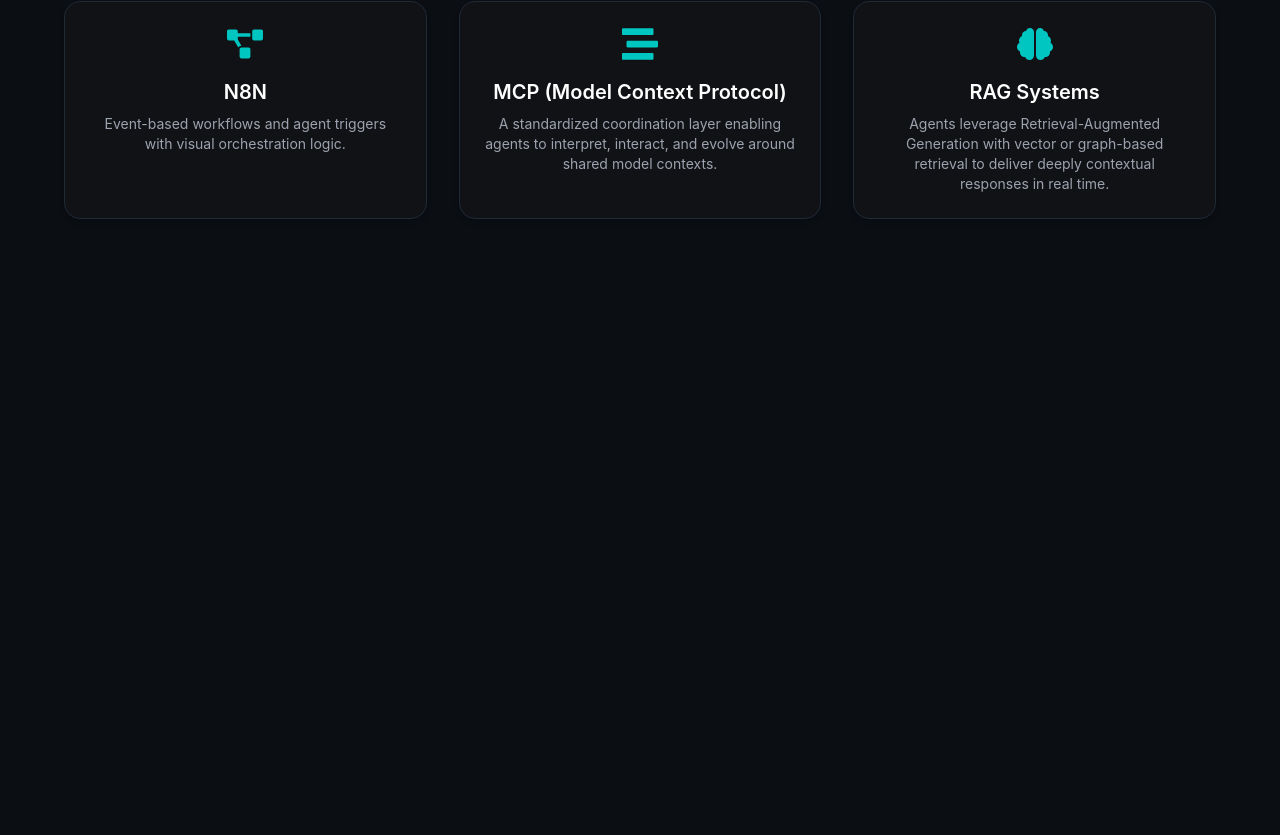
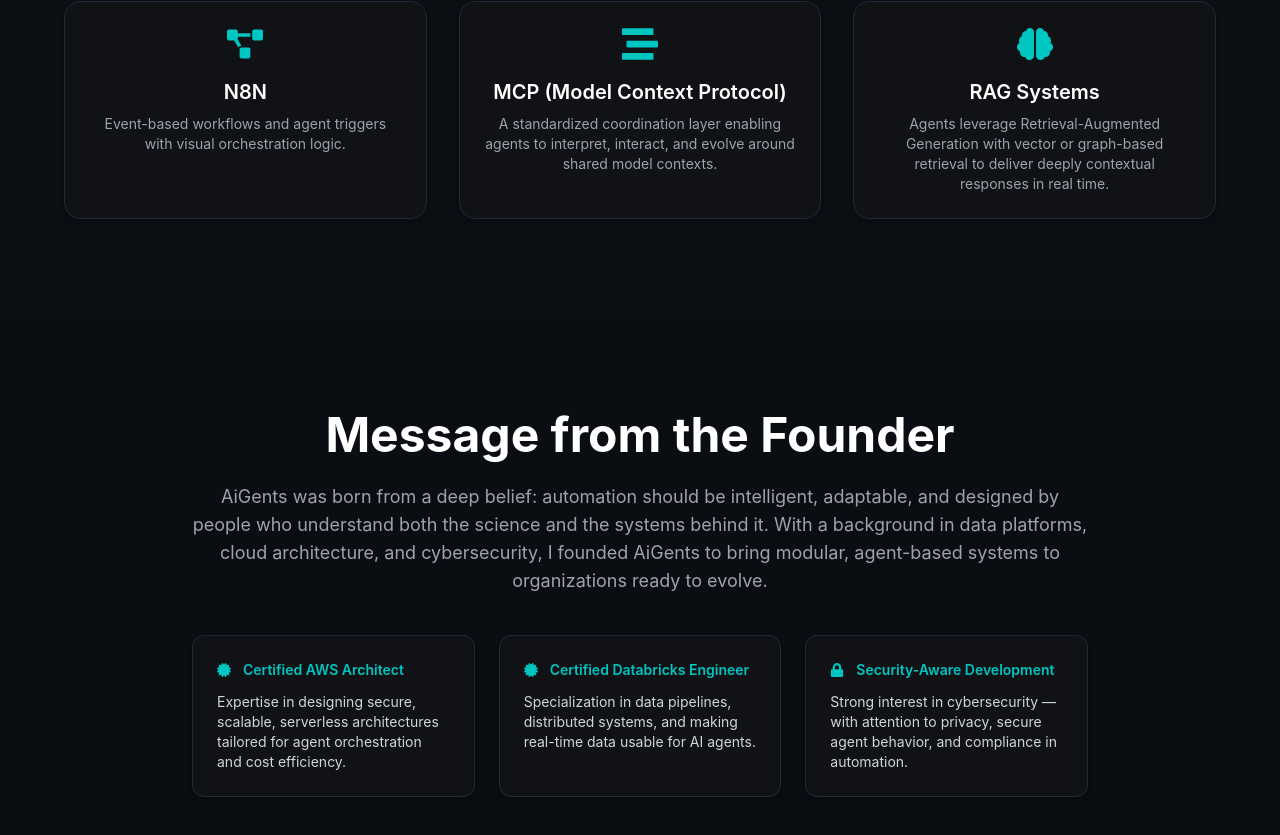
Before and after one commit to adammabrouk/aigents-frontend, a React (Create React App) app: page / in a window 1280 px wide. Shown: the part 2785-3620 px from the top of the page. Before the commit the page ends 3100 px from the top, so only its background shows below. Built offline with nearby package versions, Linux system fonts and the light colour scheme.

Commit message:
Adding Founder Message

```diff
--- a/src/App.js
+++ b/src/App.js
@@ -2,6 +2,7 @@
 import WhatWeDeliver from './components/WhatWeDeliver'
 import WhatMakesUsStandOut from './components/WhatMakesUsStandOut'
 import StackTools from './components/StackTools'
+import FounderMessage from './components/FounderMessage'
 
 function App() {
   return (
@@ -10,6 +11,7 @@
       <WhatWeDeliver />
       <WhatMakesUsStandOut />
       <StackTools />
+      <FounderMessage />
     </div>
   )
 }
--- /dev/null
+++ b/src/components/FounderMessage.jsx
@@ -0,0 +1,62 @@
+import { motion } from 'framer-motion'
+import { FaUserTie, FaCertificate, FaLock } from 'react-icons/fa'
+
+export default function FounderMessage() {
+  return (
+    <section className="py-24 bg-[#0A0E12] text-white px-6">
+      <div className="max-w-4xl mx-auto text-center">
+        <motion.h2
+          className="text-4xl md:text-5xl font-bold mb-6"
+          initial={{ opacity: 0, y: 20 }}
+          whileInView={{ opacity: 1, y: 0 }}
+          transition={{ duration: 0.6 }}
+          viewport={{ once: true }}
+        >
+          Message from the Founder
+        </motion.h2>
+
+        <motion.p
+          className="text-gray-400 text-lg mb-10"
+          initial={{ opacity: 0 }}
+          whileInView={{ opacity: 1 }}
+          transition={{ delay: 0.3, duration: 0.6 }}
+          viewport={{ once: true }}
+        >
+          AiGents was born from a deep belief: automation should be intelligent, adaptable, and designed by people who understand both the science and the systems behind it. With a background in data platforms, cloud architecture, and cybersecurity, I founded AiGents to bring modular, agent-based systems to organizations ready to evolve.
+        </motion.p>
+
+        <div className="grid grid-cols-1 sm:grid-cols-3 gap-6 text-left text-sm text-gray-300">
+          <div className="bg-[#111216] p-6 rounded-xl border border-gray-800 shadow-md">
+            <div className="flex items-center gap-3 mb-3 text-primary">
+              <FaCertificate />
+              <span className="font-semibold">Certified AWS Architect</span>
+            </div>
+            <p>
+              Expertise in designing secure, scalable, serverless architectures tailored for agent orchestration and cost efficiency.
+            </p>
+          </div>
+
+          <div className="bg-[#111216] p-6 rounded-xl border border-gray-800 shadow-md">
+            <div className="flex items-center gap-3 mb-3 text-primary">
+              <FaCertificate />
+              <span className="font-semibold">Certified Databricks Engineer</span>
+            </div>
+            <p>
+              Specialization in data pipelines, distributed systems, and making real-time data usable for AI agents.
+            </p>
+          </div>
+
+          <div className="bg-[#111216] p-6 rounded-xl border border-gray-800 shadow-md">
+            <div className="flex items-center gap-3 mb-3 text-primary">
+              <FaLock />
+              <span className="font-semibold">Security-Aware Development</span>
+            </div>
+            <p>
+              Strong interest in cybersecurity — with attention to privacy, secure agent behavior, and compliance in automation.
+            </p>
+          </div>
+        </div>
+      </div>
+    </section>
+  )
+}
```
